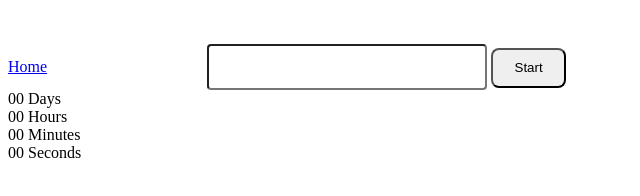
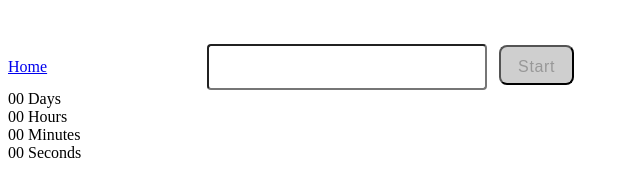
Before and after one commit to Wallmartboss/goit-js-hw-10, a website built with Vite: page src/1-timer.html in a window 1280 px wide. Shown: the whole page, without its empty margins (0-640 px from the left). Built offline with nearby package versions, Linux system fonts and the light colour scheme.

Commit message:
Update styles.css

```diff
--- a/src/css/styles.css
+++ b/src/css/styles.css
@@ -12,6 +12,7 @@ width: 272px;
 height: 40px;
 margin-left: 156px;
 margin-top: 36px;
+margin-right: 8px;
 border-radius: 4px;
 background-color: #fff;
 font-weight: 400;
@@ -20,10 +21,18 @@ line-height: 150%;
 letter-spacing: 0.04em;
 color: #2e2f42;
 }
+
 button {
-    display: inline-block;
-    border-radius: 8px;
+display: inline-block;
+justify-content: center;
+border-radius: 8px;
 padding: 8px 16px;
 width: 75px;
 height: 40px;
+background-color: #cfcfcf;
+font-weight: 500;
+font-size: 16px;
+line-height: 150%;
+letter-spacing: 0.04em;
+color: #989898;
 }
```
